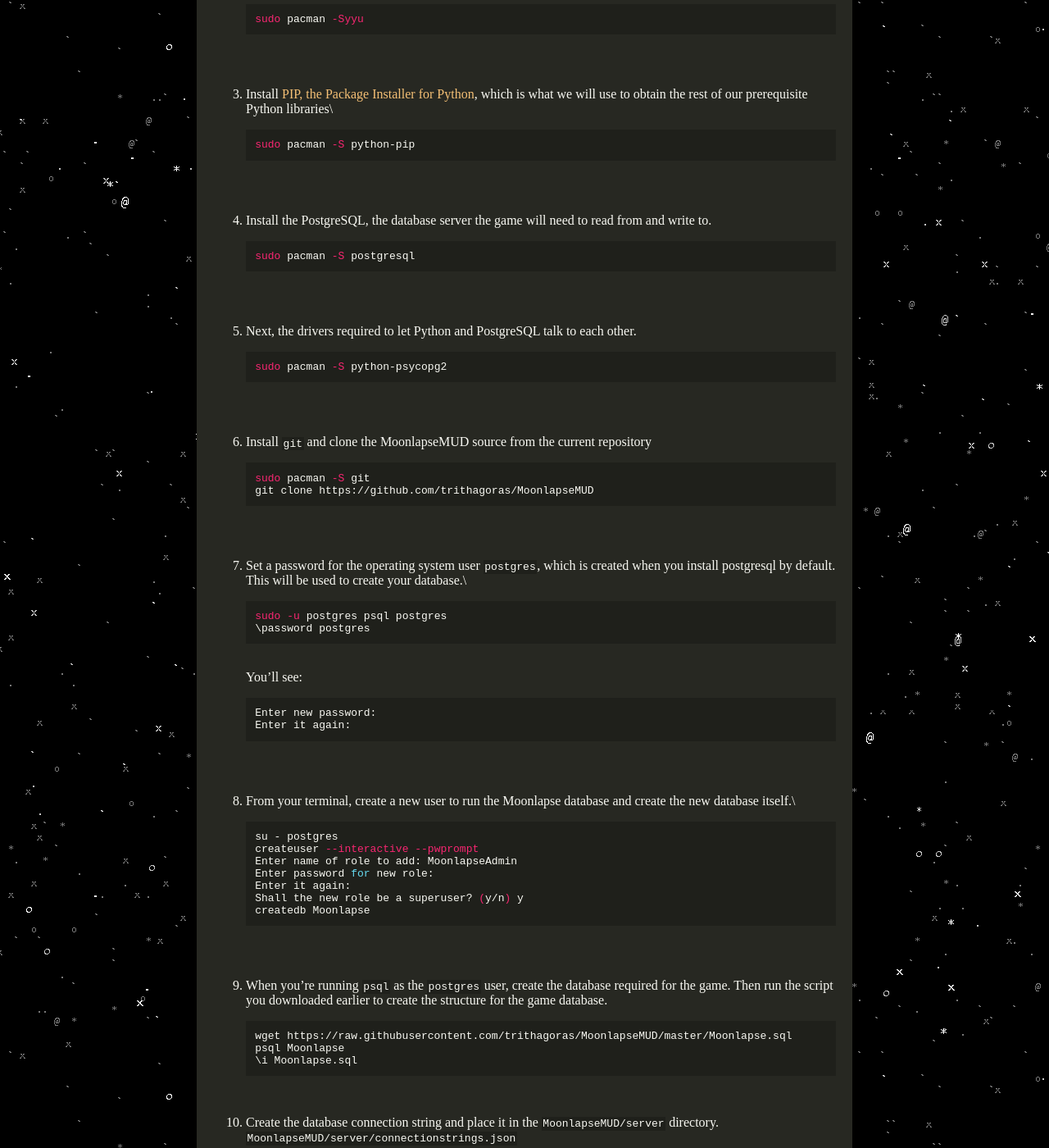
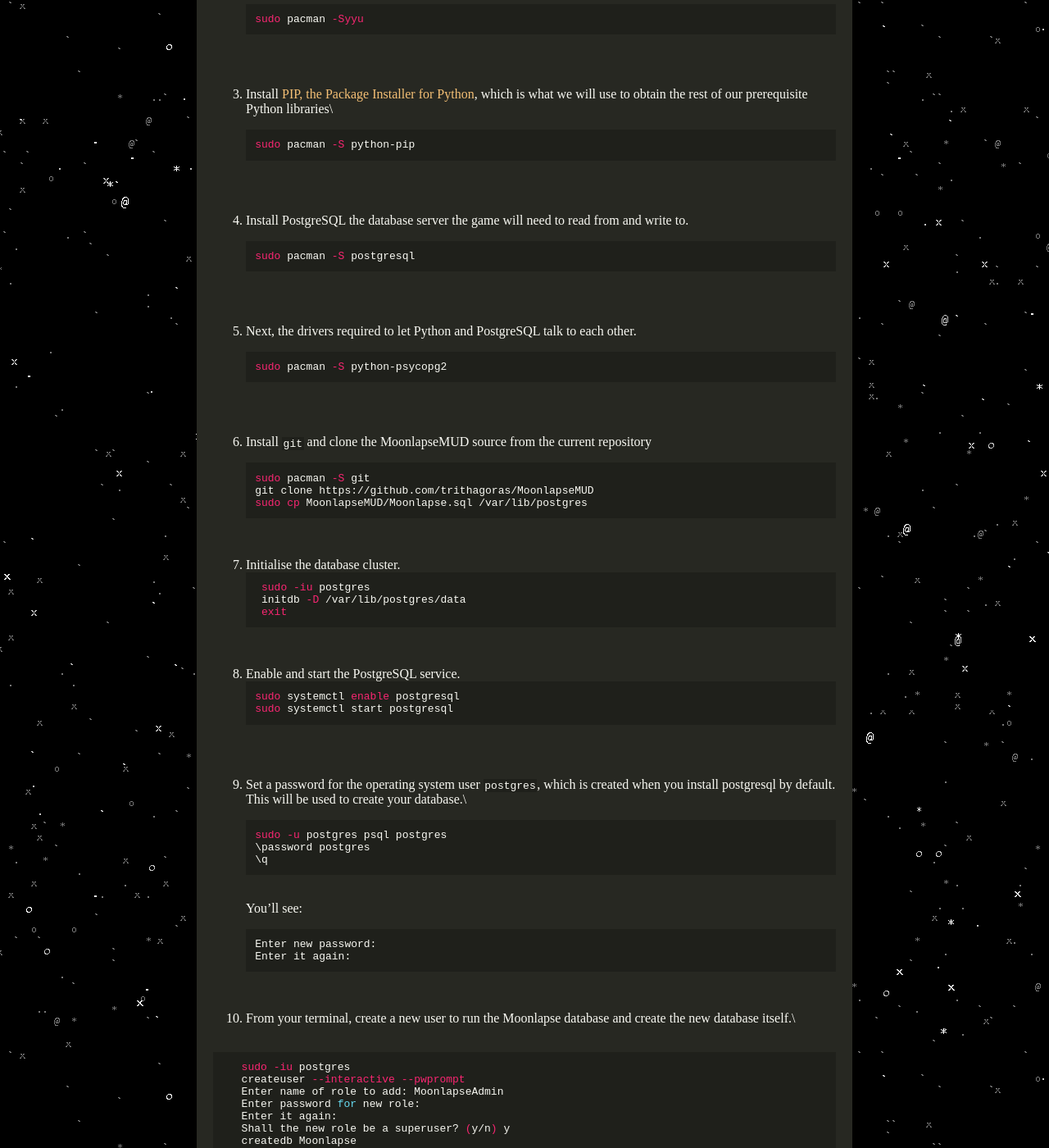
Before and after one commit to tristanbatchler/moonlapse.net, a Jekyll site: the page built from _posts/2020-10-12-how-to-run-your-own-moonlapse-server-arch-manjaro.md, in a window 1280 px wide and 1400 px high, scrolled down 414 px. Shown: the whole window at 82% size. Built offline with Jekyll 4.4.1, drawn with Linux system fonts in a browser that asks for light colours; some web fonts are replaced; a script that is not in the unit is left out; some of the changed text lies outside the part shown.

Commit message:
Update Blog “2020-10-12-how-to-run-your-own-moonlapse-server-arch-manjaro”

````diff
--- a/_posts/2020-10-12-how-to-run-your-own-moonlapse-server-arch-manjaro.md
+++ b/_posts/2020-10-12-how-to-run-your-own-moonlapse-server-arch-manjaro.md
@@ -21,7 +21,7 @@
    ```shell
    sudo pacman -S python-pip
    ```
-4. Install the PostgreSQL, the database server the game will need to read from and write to.
+4. Install PostgreSQL the database server the game will need to read from and write to.
 
    ```shell
    sudo pacman -S postgresql
@@ -36,12 +36,25 @@
    ```shell
    sudo pacman -S git
    git clone https://github.com/trithagoras/MoonlapseMUD
+   sudo cp MoonlapseMUD/Moonlapse.sql /var/lib/postgres
    ```
-7. Set a password for the operating system user `postgres`, which is created when you install postgresql by default. This will be used to create your database.\
+7. Initialise the database cluster.
+    ```shell
+    sudo -iu postgres
+    initdb -D /var/lib/postgres/data
+    exit
+    ```
+8. Enable and start the PostgreSQL service.
+   ```shell
+   sudo systemctl enable postgresql
+   sudo systemctl start postgresql
+   ```
+9. Set a password for the operating system user `postgres`, which is created when you install postgresql by default. This will be used to create your database.\
 
    ```shell
    sudo -u postgres psql postgres
    \password postgres
+   \q
    ```
 
    You'll see:
@@ -50,10 +63,10 @@
    Enter new password:
    Enter it again:
    ```
-8. From your terminal, create a new user to run the Moonlapse database and create the new database itself.\
+10. From your terminal, create a new user to run the Moonlapse database and create the new database itself.\
 
    ```shell
-   su - postgres
+   sudo -iu postgres
    createuser --interactive --pwprompt
    Enter name of role to add: MoonlapseAdmin
    Enter password for new role:
@@ -61,14 +74,15 @@
    Shall the new role be a superuser? (y/n) y
    createdb Moonlapse
    ```
-9. When you're running `psql` as the `postgres` user, create the database required for the game. Then run the script you downloaded earlier to create the structure for the game database.
+11. When you're running `psql` as the `postgres` user, create the database required for the game. Then run the script you moved earlier to create the structure for the game database.
 
    ```shell
-   wget https://raw.githubusercontent.com/trithagoras/MoonlapseMUD/master/Moonlapse.sql
    psql Moonlapse
    \i Moonlapse.sql
+   \q
+   exit
    ```
-10. Create the database connection string and place it in the `MoonlapseMUD/server` directory.\
+12. Create the database connection string and place it in the `MoonlapseMUD/server` directory.\
     `MoonlapseMUD/server/connectionstrings.json`
 
 ```json
````
Also changed, not shown: other parts of _posts/2020-10-12-how-to-run-your-own-moonlapse-server-arch-manjaro.md (+1 -1 lines).
